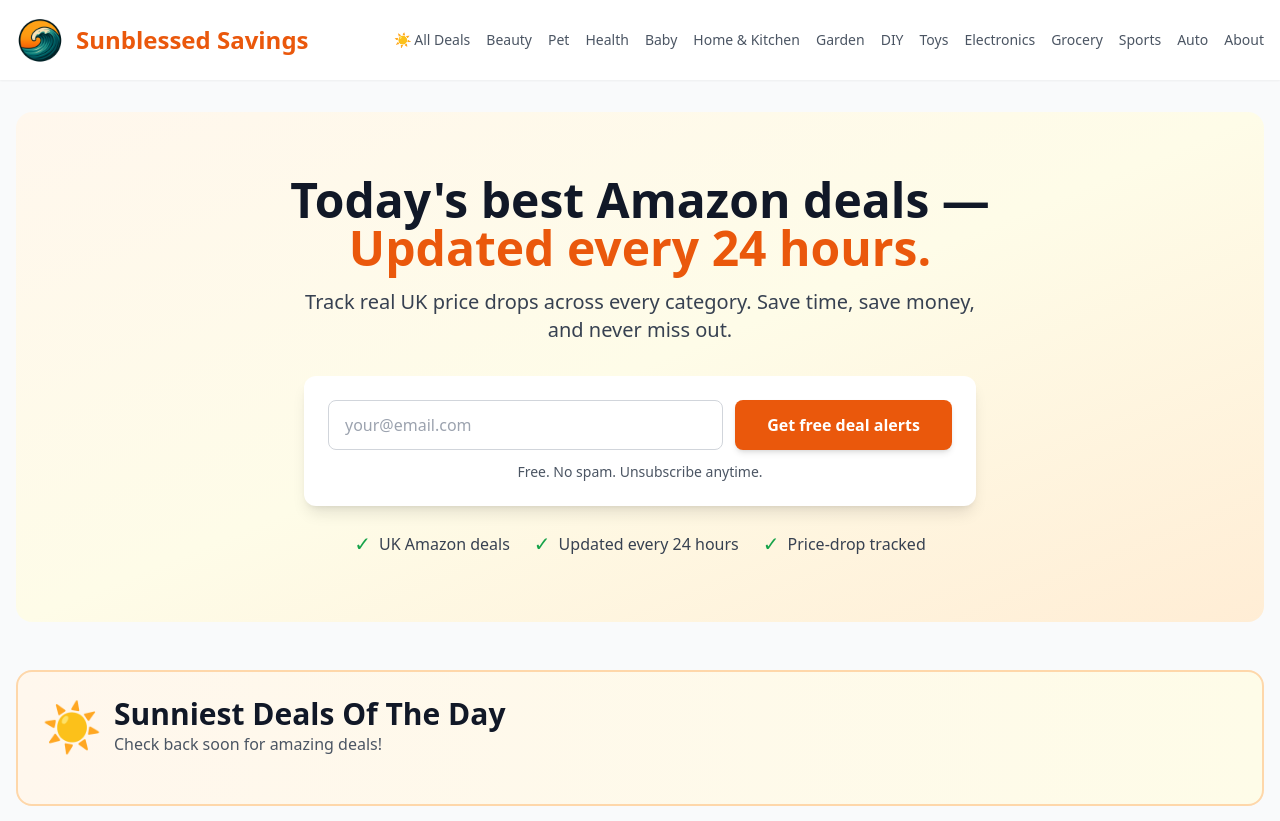
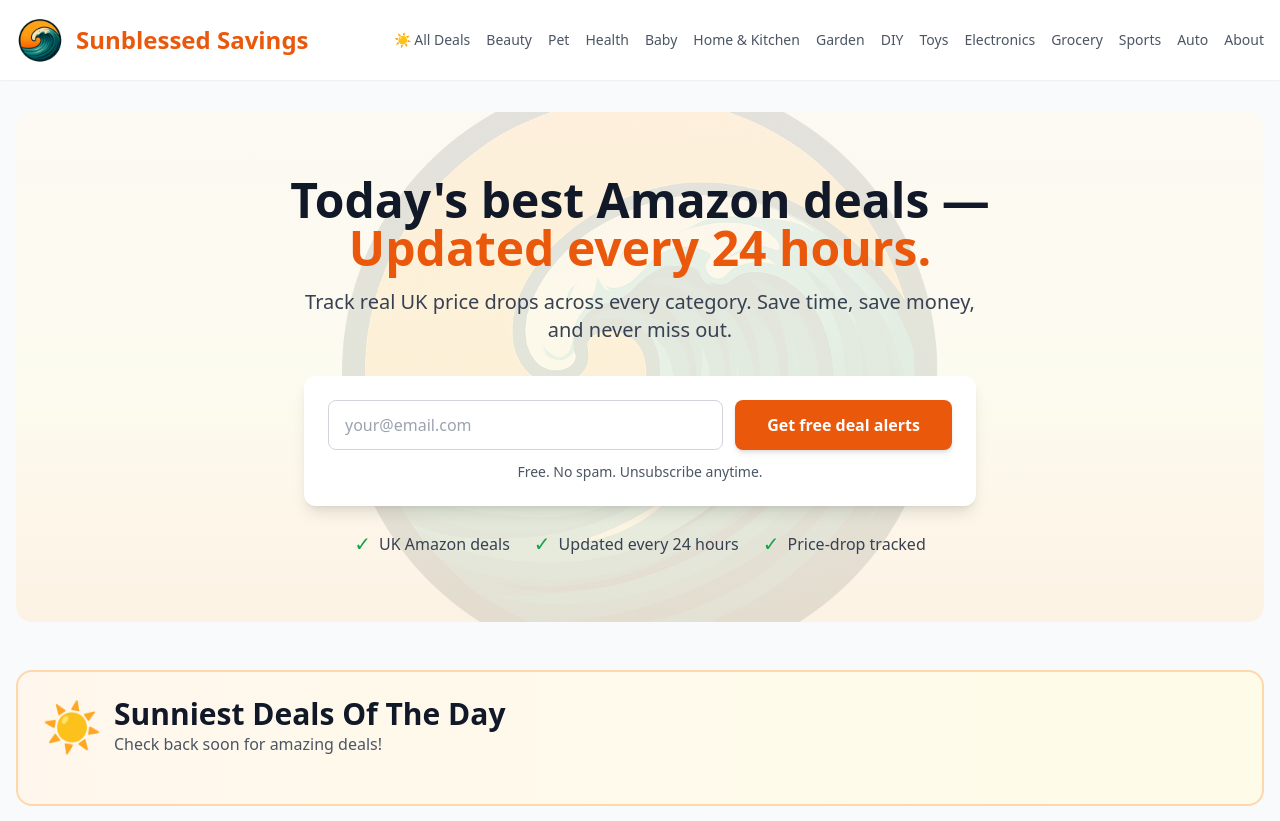
Before and after one commit to Elhashino/amazon-deals, a FastAPI app: template backend/app/templates/home.html in a window 1280 px wide. Shown: the top 821 px of the page. Run offline with FastAPI, Linux system fonts and the light colour scheme; the template is opened without the code that fills it, so the values that code supplies are empty; some libraries are stand-ins or nearby versions.

Commit message:
Update hero - wave logo as prominent background

```diff
--- a/backend/app/templates/home.html
+++ b/backend/app/templates/home.html
@@ -3,15 +3,18 @@
 {% block title %}Sunblessed Savings - Best Amazon UK Deals Daily (30%+ Off){% endblock %}
 
 {% block content %}
-<!-- Hero Section with Wave Background -->
-<div class="relative mb-12 rounded-2xl overflow-hidden">
-    <!-- Wave Logo Background (Transparent/Overlay) -->
-    <div class="absolute inset-0 flex items-center justify-center opacity-20 pointer-events-none">
-        <img src="/static/images/logo.png" alt="" class="w-96 h-96 object-contain">
+<!-- Hero Section with Wave Logo as Background -->
+<div class="relative mb-12 rounded-2xl overflow-hidden min-h-[500px] flex items-center">
+    <!-- Wave Logo as Main Background - Large and Centered -->
+    <div class="absolute inset-0 flex items-center justify-center">
+        <img src="/static/images/logo.png" alt="" class="w-full max-w-2xl h-auto object-contain opacity-25">
     </div>
 
+    <!-- Subtle Gradient Overlay -->
+    <div class="absolute inset-0 bg-gradient-to-b from-orange-50/60 via-yellow-50/60 to-orange-100/60"></div>
+
     <!-- Hero Content -->
-    <div class="relative bg-gradient-to-br from-orange-50 via-yellow-50 to-orange-100 py-16 px-6">
+    <div class="relative w-full py-16 px-6">
         <div class="max-w-4xl mx-auto text-center">
             <!-- Main Heading -->
             <h1 class="text-4xl md:text-5xl font-bold text-gray-900 mb-4">
```
